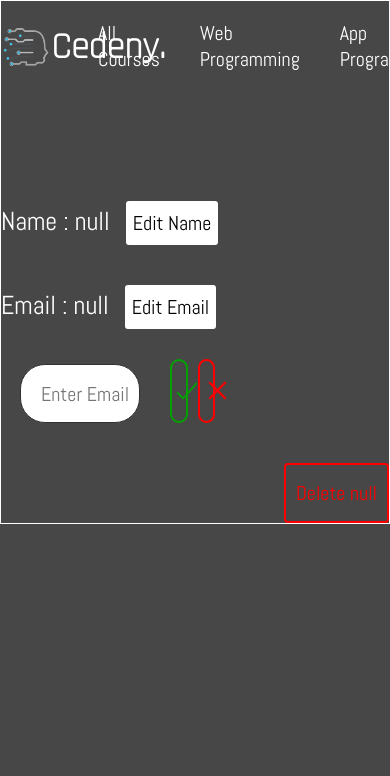
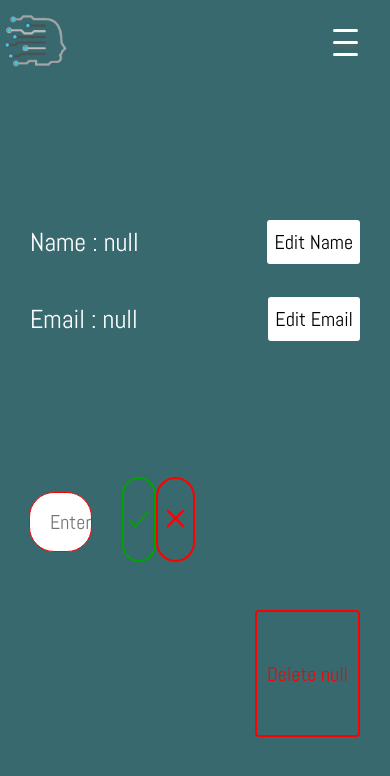
Before and after one commit to gaaziyle/cedeny-it-demo, a plain HTML site: page myAccount.html in a window 390 px wide. Both pictures are taken after a click on the button "Edit Email". Drawn offline with nearby package versions, Linux system fonts and the light colour scheme.

Commit message:
cedeny commit

```diff
--- a/myAccount.css
+++ b/myAccount.css
@@ -4,8 +4,7 @@
     box-sizing: border-box;
 }
 body {
-    background: rgb(71, 71, 71) ;
-
+    background: rgb(56, 105, 110);
 
 
 
@@ -62,8 +61,10 @@ header {
     position: fixed;
     transition: 0.5s;
     z-index: 3;
-    background: transparent;
+    background: black;
+
 }
+
 nav{
     max-width: 1200px;
     margin-left: auto;
@@ -404,9 +405,9 @@ input:focus {
 }
 
 .account-description {
-    border: 1px solid white;
-    padding-top: 200px;
-    max-width: 1300px;
+    height: 100vh;
+    padding: 200px 30px 30px 30px;
+    max-width: 1500px;
     margin-left: auto;
     margin-right: auto;
     color:white;
@@ -415,19 +416,26 @@ input:focus {
     display: grid;
 
 
+
 }
 .account-description div{
     /* margin: 30px; */
     width: 50%;
 }
 #des-name {
-
-    width: 100%;
-
+    display: flex;
+    align-items: center;
+    justify-content: space-between;
+    width: auto;
+    height: 10vh;
+    margin-bottom: -100px;
 }
 #des-email {
-    width: 100%;
-
+    display: flex;
+    align-items: center;
+    justify-content: space-between;
+    width: auto;
+    height: 10vh;
 }
 .edit-pencil {
     cursor: pointer;
@@ -448,10 +456,9 @@ input:focus {
     display: none;
     outline: none;
     margin-bottom: 20px;
+    border: 1px solid red;
 }
-#input-div {
-    margin: 20px;
-}
+
 .edit-name-btn {
     height: 7.5vh;
     background: transparent;
@@ -464,6 +471,7 @@ input:focus {
     margin-bottom: 10px;
     cursor: pointer;
     transition: 0.2s ease;
+
 }
 .edit-name-btn ion-icon {
     margin-bottom: -5px;
@@ -535,7 +543,8 @@ input:focus {
 }
 #clearBtn {
     width: auto;
-    padding: 15px 10px;
+    height: 15vh;
+    padding: 10px;
     background: transparent;
     border: 2px solid red;
     color: red;
@@ -550,3 +559,34 @@ input:focus {
     background-color: red;
     color: white;
 }
+
+@media  screen and (max-width: 500px) and (min-width: 0) {
+
+    #redirect-home{
+        width: 40%;
+    }
+    #input-div {
+        width: 100%;
+
+    }
+    .edit-name-btn {
+        margin-left: 0px;
+        width: 25%;
+        height: 10vh;
+    }
+    .edit-email-btn {
+        margin-left: 0px;
+
+        width: 25%;
+        height: 10vh;
+    }
+    #cross-email-input {
+        height: 10vh;
+        margin-left: 0px;
+
+        width: 25%;
+    }
+
+
+
+}
--- a/myAccount.html
+++ b/myAccount.html
@@ -1,11 +1,11 @@
 <!DOCTYPE html>
 <html lang="en">
 <head>
-
     <meta charset="UTF-8">
     <meta http-equiv="X-UA-Compatible" content="IE=edge">
-    <meta name="viewport" content="width=device-width, initial-scale=1.0">
+    <meta name="viewport" content="width=device-width, initial-scale=1.0, minimum-scale=1">
     <link rel="shortcut icon" href="./images/cedeny-logo.png">
+    <link rel="stylesheet" href="style.css">
     <link rel="stylesheet" href="myAccount.css">
     <link rel="stylesheet" href="https://cdnjs.cloudflare.com/ajax/libs/font-awesome/6.0.0-beta3/css/all.min.css" integrity="sha512-Fo3rlrZj/k7ujTnHg4CGR2D7kSs0v4LLanw2qksYuRlEzO+tcaEPQogQ0KaoGN26/zrn20ImR1DfuLWnOo7aBA==" crossorigin="anonymous" referrerpolicy="no-referrer" />
     <link rel="preconnect" href="https://fonts.googleapis.com">
@@ -13,30 +13,49 @@
 <link href="https://fonts.googleapis.com/css2?family=Abel&display=swap" rel="stylesheet">
 <link href="https://fonts.googleapis.com/css2?family=Rajdhani:wght@300&display=swap" rel="stylesheet">
 <link href="https://fonts.googleapis.com/css2?family=Raleway:wght@100&display=swap" rel="stylesheet">
-<title>My Account | Cedeny IT</title>
+<link href="https://fonts.googleapis.com/css2?family=Dosis:wght@200&display=swap" rel="stylesheet">
+<link href="https://fonts.googleapis.com/css2?family=Titillium+Web&display=swap" rel="stylesheet">
+
+<title>Cedeny IT </title>
 </head>
 <body>
-
     <div id="abc"></div>
     <header id="header">
         <nav class="nav" id="nav">
-            <a id="redirect-home" href="index.html"><div class="header-div">
+            <a href="https://cedeny.netlify.app/"  id="redirect-home"><div class="header-div">
         <img id="cedeny_logo" src="./images/cedeny-header.png" alt="cedeny_logo">
-            <h2 class="cedeny-header-text">Cedeny.</h2></div></a>
-        <ul>
-            <li class="header-li hli1"><a href="courses.html"> All Courses </a></li>
-            <li class="header-li hli2"><a href="courses.html"> Web Programming </a></li>
-            <li class="header-li hli3"><a href="courses.html"> App Programming </a></li>
+            <h2 class="cedeny-header-text" id="cedeny-header-text">Cedeny.</h2></div></a>
+        <ul id="pc-ul">
+            <li class="header-li hli1"><a href="error.html"> All Courses </a></li>
+            <li class="header-li hli2"><a href="error.html"> Web Programming</a></li>
+            <li class="header-li hli3"><a href="error.html"> App Programming</a></li>
         </ul>
         <a href="#" class="sign-login-btn" id="signup">
             <span></span>
             <span></span>
             <span></span>
             <span></span>
-            Sign Up or Login
+            SIGN UP OR LOGIN
         </a>
 
+        <div class="menu-btn" id="menu-btn">
+            <div class="menu-btn_burger" id="menu-btn_burger">
+
+            </div>
+        </div>
+        <div class="menu-btn_bg" id="menu-btn_bg">
+            <div id="menu-bg-ingre">
+            <ul id="burger-menu-ul">
+                <li class="header-li"><a href="error.html"> All Courses </a></li>
+                <li class="header-li"><a href="error.html"> Web Programming </a></li>
+                <li class="header-li" id="project"><a href="error.html"> App Programming </a></li>
+            </ul>
+
+        </div>
+        </div>
         </nav>
+
+
     </header>
     <section class="signlogin" id="signin"><ion-icon name="close-outline" onclick="close()" id="closePopup" class="closePopup"></ion-icon>
         <form id="signin-form">
@@ -61,10 +80,11 @@
         </form>
     </section>
     <section class="account-description">
-        <div id="des-name"></div>
-        <div id="input-div" style="display: flex; align-items: center;"><input class="account-input" placeholder="Enter Name" name="name" type="text" id="account-input"><button id="edit-name-btn" class="edit-name-btn" title="Update"><ion-icon name='checkmark-outline' ></ion-icon></button><button title="Close" id="cross-name-input" > <ion-icon name="close-outline"></ion-icon></button></div>
+        <div id="des-name">
+        <div class="input-div" style="display: flex; align-items: center;"><input class="account-input" placeholder="Enter Name" name="name" type="text" id="account-input"><button id="edit-name-btn" class="edit-name-btn" title="Update"><ion-icon name='checkmark-outline' ></ion-icon></button><button title="Close" id="cross-name-input" > <ion-icon name="close-outline"></ion-icon></button></div>
+    </div>
         <div id="des-email"></div>
-        <div id="input-div" style="display: flex; align-items: center;"><input class="account-input" placeholder="Enter Email" name="email" type="email" id="account-input-email" required><button id="edit-email-btn" class="edit-email-btn"><ion-icon name='checkmark-outline'></ion-icon></button><button id="cross-email-input" > <ion-icon name="close-outline"></ion-icon></button></div>
+        <div class="input-div" style="display: flex; align-items: center;"><input class="account-input" placeholder="Enter Email" name="email" type="email" id="account-input-email" required><button id="edit-email-btn" class="edit-email-btn"><ion-icon name='checkmark-outline'></ion-icon></button><button id="cross-email-input" > <ion-icon name="close-outline"></ion-icon></button></div>
     <button id="clearBtn"> </button>
 
 
@@ -76,6 +96,8 @@
     <script type="module" src="https://unpkg.com/ionicons@5.5.2/dist/ionicons/ionicons.esm.js"></script>
     <script nomodule src="https://unpkg.com/ionicons@5.5.2/dist/ionicons/ionicons.js"></script>
     <script src="animation.js"></script>
+    <script src="burger.js"></script>
+    <script src="burgerCtrl.js"></script>
 
 </body>
 </html>
--- a/sign.js
+++ b/sign.js
@@ -188,7 +188,7 @@ function change() {
 
             signupBtn.innerHTML = "<ion-icon name='person-outline'></ion-icon>";
         headerText.textContent = ("Welcome" + " " + storageName)
-        headerTextP.textContent = ("Dear" + " " + storageName + "," + " " + "this site is in demo for a while. Contact us for your comments and suggestions")
+        headerTextP.textContent = ("Dear" + " " + storageName + "," + " " + "this site has been in demo for a while in terms of content. We are developing. Contact us for your comments and suggestions")
         signupBtn.href = "myAccount.html";
 
             if (signupBtn.innerHTML == '<ion-icon name="person-outline"></ion-icon>') {
--- a/style.css
+++ b/style.css
@@ -12,11 +12,11 @@ body {
 
 }
 ::-webkit-scrollbar {
-    width: 2px;
+    width: 4px;
 
 }
 ::-webkit-scrollbar-thumb{
-    background: #41cbf2;
+    background: rgb(65, 203, 242);
     border-radius: 10px;
 }
 #tick {
```
Also changed, not shown: index.html (+1 -1 lines).
